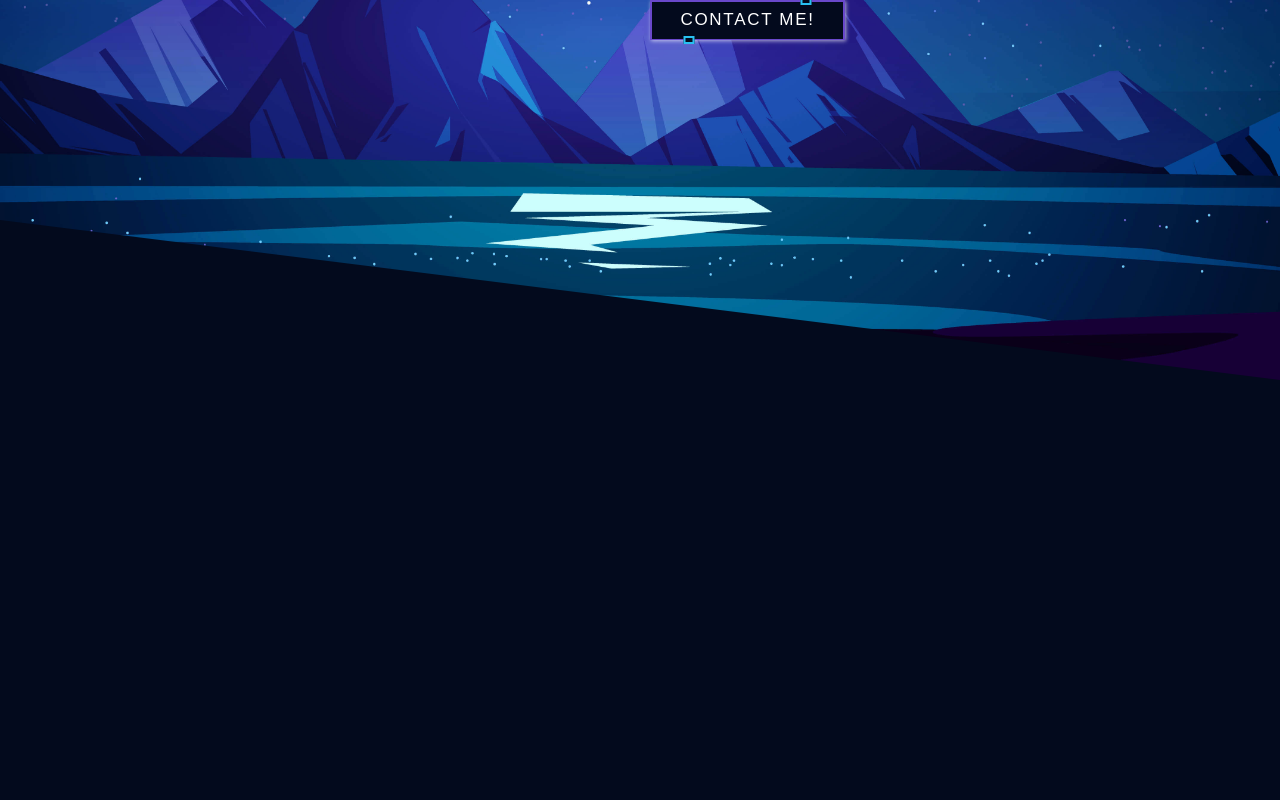
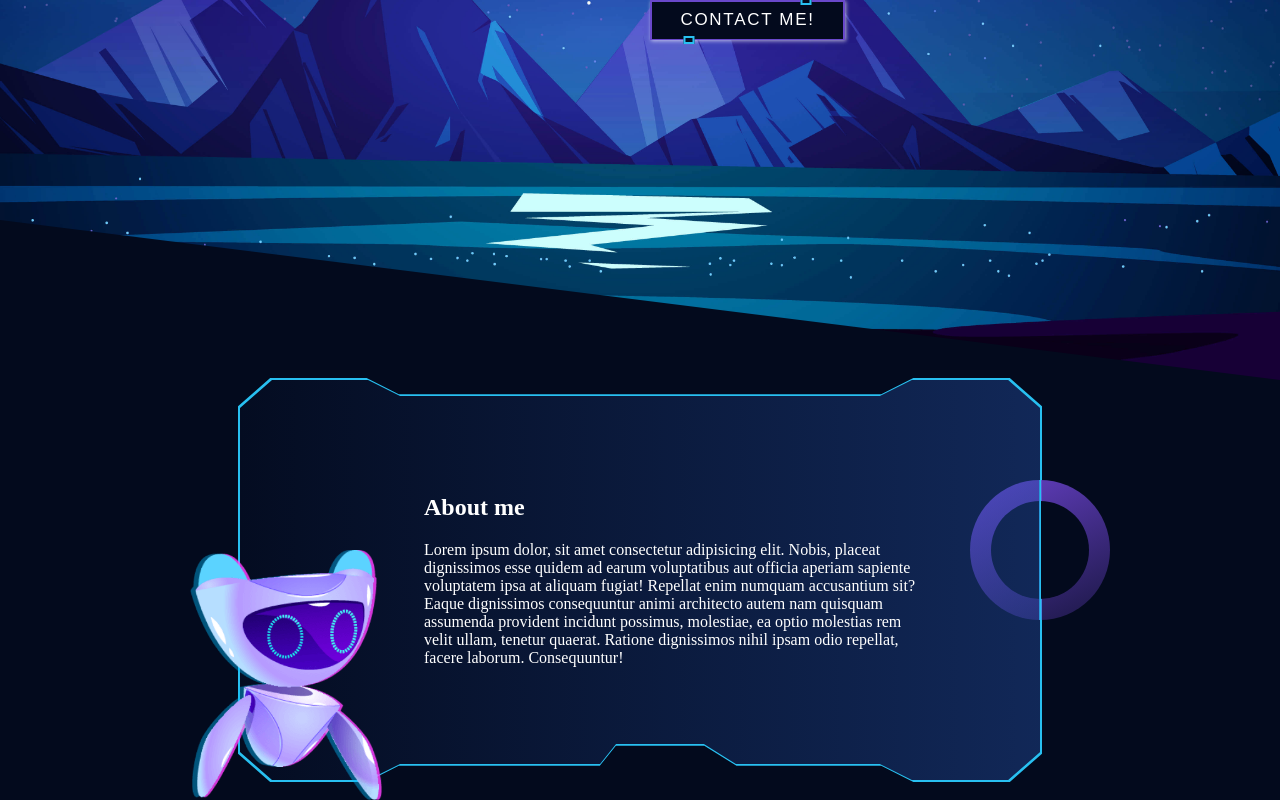
Before and after one commit to AngelaDiaz20/Portafolio, a React (Create React App) app: page / in a window 1280 px wide. Shown: the part 420-1220 px from the top of the page. Before the commit the page ends 800 px from the top, so only its background shows below. Built offline with nearby package versions, Linux system fonts and the light colour scheme.

Commit message:
section about me

```diff
--- a/src/pages/Home.jsx
+++ b/src/pages/Home.jsx
@@ -1,15 +1,30 @@
 import React from 'react'
 import Button from '../components/common/button'
 
+import RobotAbout from '../assets/img/robot-about.png'
+
 function Home () {
   return (
-    <div className='banner'>
+    <>
+      <section className='banner'>
         <div className='banner-content'>
           <h1>Hi, I'm Angela</h1>
           <h2>web developer</h2>
           <Button text="Contact me!" class="btn-home"/>
         </div>
+      </section>
+
+      <section className='about'>
+        <div className='container'>
+          <h1>About me</h1>
+          <p>Lorem ipsum dolor, sit amet consectetur adipisicing elit. Nobis, placeat dignissimos esse quidem ad earum voluptatibus aut officia aperiam sapiente voluptatem ipsa at aliquam fugiat! Repellat enim numquam accusantium sit?
+          Eaque dignissimos consequuntur animi architecto autem nam quisquam assumenda provident incidunt possimus, molestiae, ea optio molestias rem velit ullam, tenetur quaerat. Ratione dignissimos nihil ipsam odio repellat, facere laborum. Consequuntur!</p>
         </div>
+
+        <img src={RobotAbout} alt="Robot"/>
+        <div className='circle'></div>
+      </section>
+    </>
   )
 }
 
--- a/src/scss/base/_base.scss
+++ b/src/scss/base/_base.scss
@@ -8,4 +8,5 @@
 
 body{
     background:$dark-blue;
+    color: white;
 }
--- a/src/scss/components/common/_button.scss
+++ b/src/scss/components/common/_button.scss
@@ -22,7 +22,7 @@
     box-shadow: 1px 1px 4px rgba(255, 255, 255, 0.64);
 
     &:hover {
-        letter-spacing: 0.15em;
+        letter-spacing: 0.14em;
         background: $light-blue;
         color: $light-blue;
         box-shadow: 0 0 45px $light-blue;
--- a/src/scss/pages/_home.scss
+++ b/src/scss/pages/_home.scss
@@ -16,7 +16,7 @@
     clip-path: polygon(0 0, 100% 0, 100% 100%, 0 80%);
     // background:linear-gradient(to left, rgba(0, 0, 0, 0.5) 50%, rgba(0, 0, 0, 0)), url('../../assets/img/background-home.jpg') center/cover;
     background:url('../../assets/img/background-home.jpg') center/cover;
-    width: 100vw;
+    width: 100%;
     height: 100vh;
     color: $white;
     position: relative;
@@ -36,3 +36,94 @@
         }
     }
 }
+
+.about{
+    position: relative;
+    width: min-content;
+    height: min-content;
+    margin: auto;
+
+    &::before, &::after{
+        content: '';
+        position: absolute;
+        clip-path: polygon(0 7%, 4% 0, 16% 0, 20% 4%, 80% 4%, 84% 0, 96% 0, 100% 7%, 100% 93%, 96% 100%, 84% 100%, 80% 96%, 62% 96%, 58% 91%, 47% 91%, 45% 96%, 20% 96%, 16% 100%, 4% 100%, 0 93%);
+    }
+
+    &::before{
+        background: $light-blue;
+        height: 101%;
+        width: 100.5%;
+        top: -.5%;
+        left: -.25%;
+        z-index: -3;
+    }
+
+    &::after{
+        background:$dark-blue;
+        height: 100%;
+        width: 100%;
+        z-index: -2;
+        bottom: 0;
+    }
+
+    .container{
+        height: 400px;
+        width: 800px;
+        background: linear-gradient(to left, #2755b165, #2755b107);
+        clip-path: polygon(0 7%, 4% 0, 16% 0, 20% 4%, 80% 4%, 84% 0, 96% 0, 100% 7%, 100% 93%, 96% 100%, 84% 100%, 80% 96%, 62% 96%, 58% 91%, 47% 91%, 45% 96%, 20% 96%, 16% 100%, 4% 100%, 0 93%);
+
+        margin: auto;
+        display: flex;
+        flex-direction: column;
+        justify-content: center;
+        align-items: center;
+        padding: 0 15% 0 23%;
+
+        h1{
+            text-align: left;
+            margin: 0 0 20px;
+            width: 100%;
+        }
+    }
+
+    img{
+        position: absolute;
+        height: 250px;
+        bottom: -20px;
+        left: -50px;
+    }
+
+    .circle{
+        position: absolute;
+        background:linear-gradient(155deg, #6942caf9, #6942ca3b);
+        height: 140px;
+        width: 140px;
+        border-radius: 50%;
+        top: 100px;
+        right: -70px;
+        display: flex;
+        justify-content: center;
+        align-items: center;
+        z-index: -1;
+
+        &::after{
+            content: '';
+            width: 70%;
+            height: 70%;
+            background: $dark-blue;
+            position: absolute;
+            border-radius: 50%;
+        }
+
+        &::before{
+            content: '';
+            height: 100%;
+            width: 2px;
+            background: $light-blue;
+            position: absolute;
+            bottom: 0;
+            z-index: 1;
+        }
+    }
+
+}
```
Lines whose indentation alone changed are shown as unchanged.
